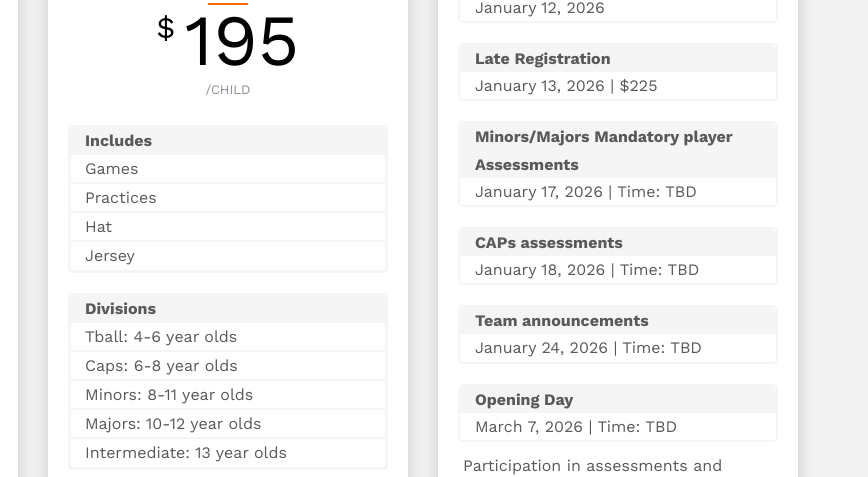
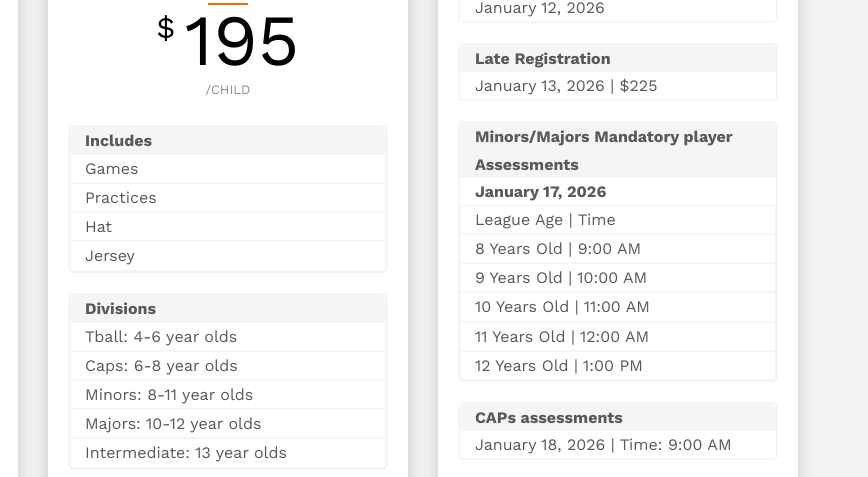
Before and after one commit to valleydeoroll/registration-page, a website built with webpack: page public/index.html in a window 1280 px wide. Shown: the part 996-1473 px from the top of the page, 412-1280 px from the left. Built offline with nearby package versions, Linux system fonts and the light colour scheme; files whose address does not match are found by name.

Commit message:
added times for assessments

```diff
--- a/public/index.html
+++ b/public/index.html
@@ -230,13 +230,23 @@
 						<div class="row">
 							<div class="event col">
 								<p>Minors/Majors Mandatory player Assessments</p>
-								<p>January 17, 2026 | Time: TBD</p>
+								<p><b>January 17, 2026</b></p>
+
+								<ul class="divisions">
+									<li>League Age | Time</li>
+									<li>8 Years Old | 9:00 AM</li>
+									<li>9 Years Old | 10:00 AM</li>
+									<li>10 Years Old | 11:00 AM</li>
+									<li>11 Years Old | 12:00 AM</li>
+									<li>12 Years Old | 1:00 PM</li>
+									<!-- <li>Juniors: 14 year olds</li> -->
+								</ul>
 							</div>
 						</div>
 						<div class="row">
 							<div class="event col">
 								<p>CAPs assessments</p>
-								<p>January 18, 2026 | Time: TBD</p>
+								<p>January 18, 2026 | Time: 9:00 AM</p>
 							</div>
 						</div>
 						<div class="row">
```
